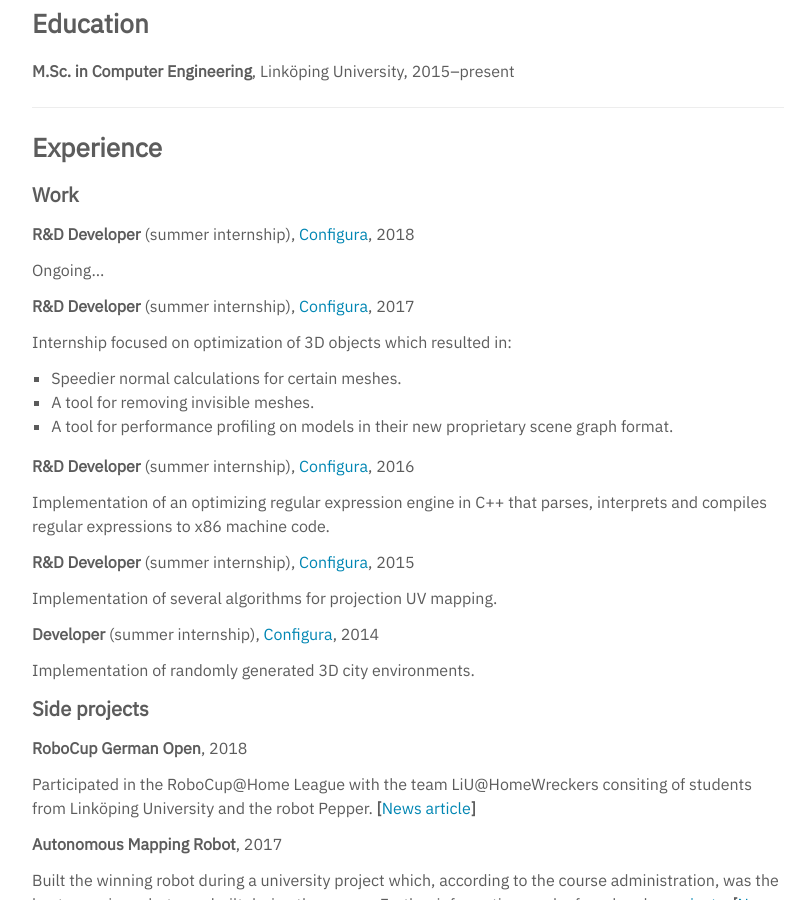
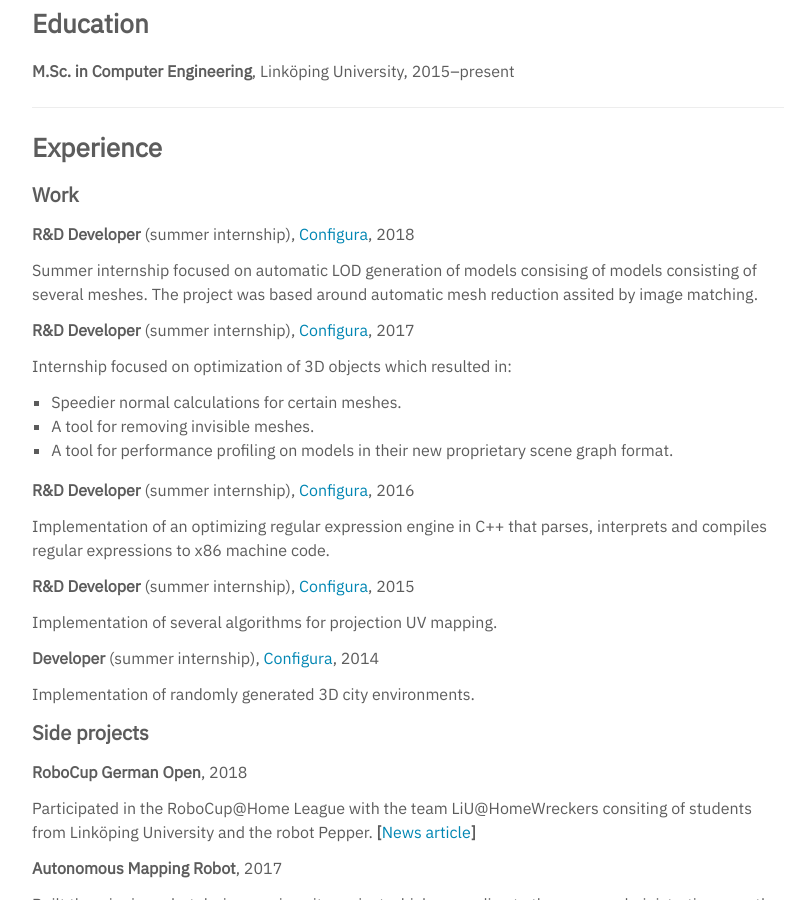
Before and after one commit to williamsjoblom/williamsjoblom.github.io, a Jekyll site: the page built from resume.md, in a window 1280 px wide and 900 px high, scrolled down 422 px. Shown: the whole window, without its empty margins (232-1041 px from the left). Built offline with Jekyll 4.4.1, drawn with Linux system fonts in a browser that asks for light colours.

Commit message:
Update resume

```diff
--- a/resume.md
+++ b/resume.md
@@ -25,7 +26,7 @@ My interests range from electronics and embedded software to design and UX with
 #### Work
 **R&D Developer** (summer internship), [Configura](https://configura.com), 2018
 
-Ongoing&hellip;
+Summer internship focused on automatic LOD generation of models consising of models consisting of several meshes. The project was based around automatic mesh reduction assited by image matching.
 
 **R&D Developer** (summer internship), [Configura](https://configura.com), 2017
 
```
Also changed, not shown: other parts of resume.md (+1 -0 lines).
